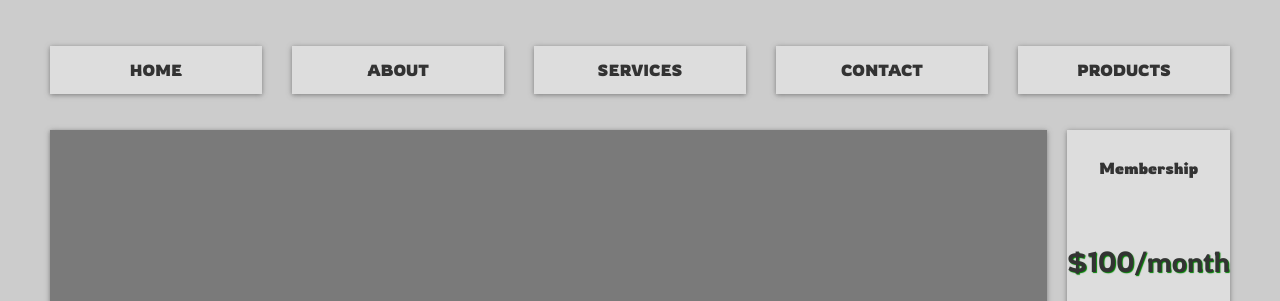
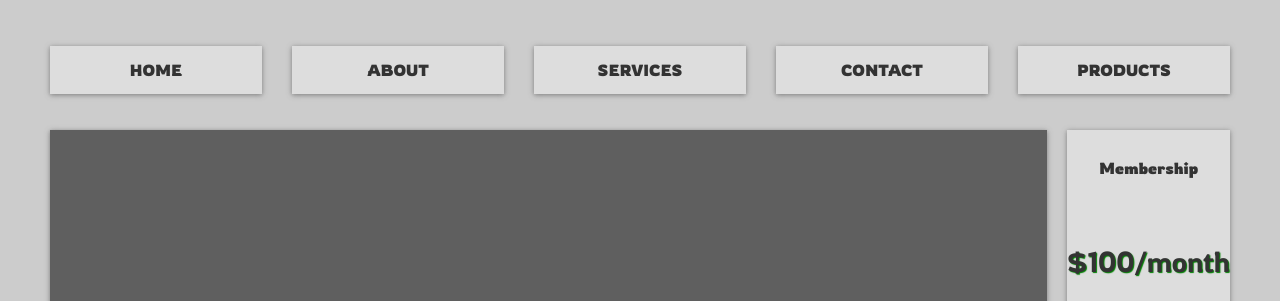
Before and after one commit to Rayzor8/responsiveGRIDWEB, a plain HTML site: page gridOne/index.html in a window 1280 px wide. Shown: the top 301 px of the page. Drawn offline with Linux system fonts and the light colour scheme; the site is published under a folder, as on GitHub Pages, so addresses that start at the root find nothing.

Commit message:
Update style.css

```diff
--- a/gridOne/assets/style.css
+++ b/gridOne/assets/style.css
@@ -96,7 +96,7 @@
 .showcase{
     grid-area: showcase;
     min-height: 500px;
-    background-image: linear-gradient(rgba(0, 0, 0, 0.4), rgba(0, 0, 0, 0.4)),url(/gridOne/assets/img/pic2.jpg);
+    background-image: linear-gradient(rgba(0, 0, 0, 0.4), rgba(0, 0, 0, 0.4)),url(img/pic2.jpg);
     background-size: cover;
     background-position: center;
     padding: 3rem;
```
